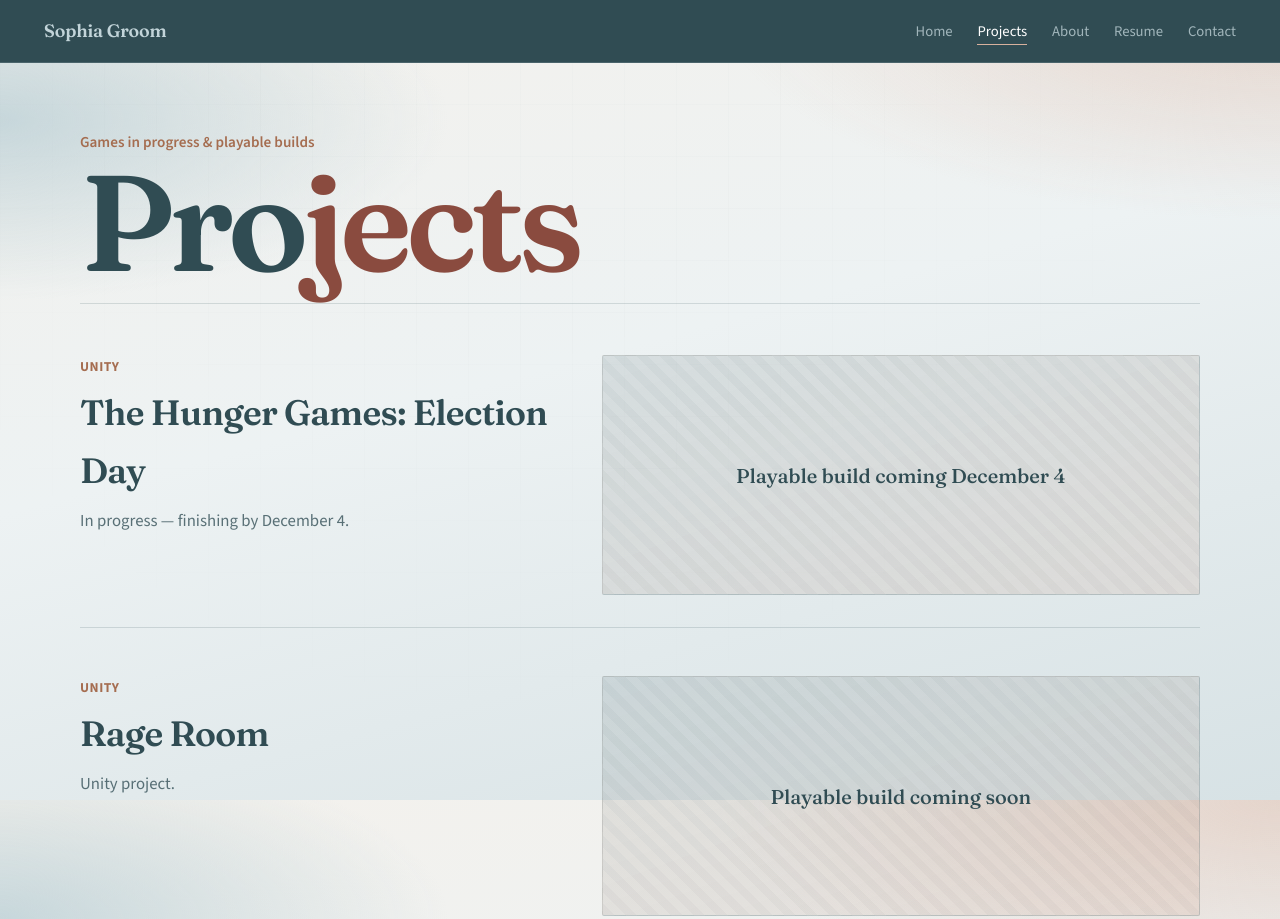
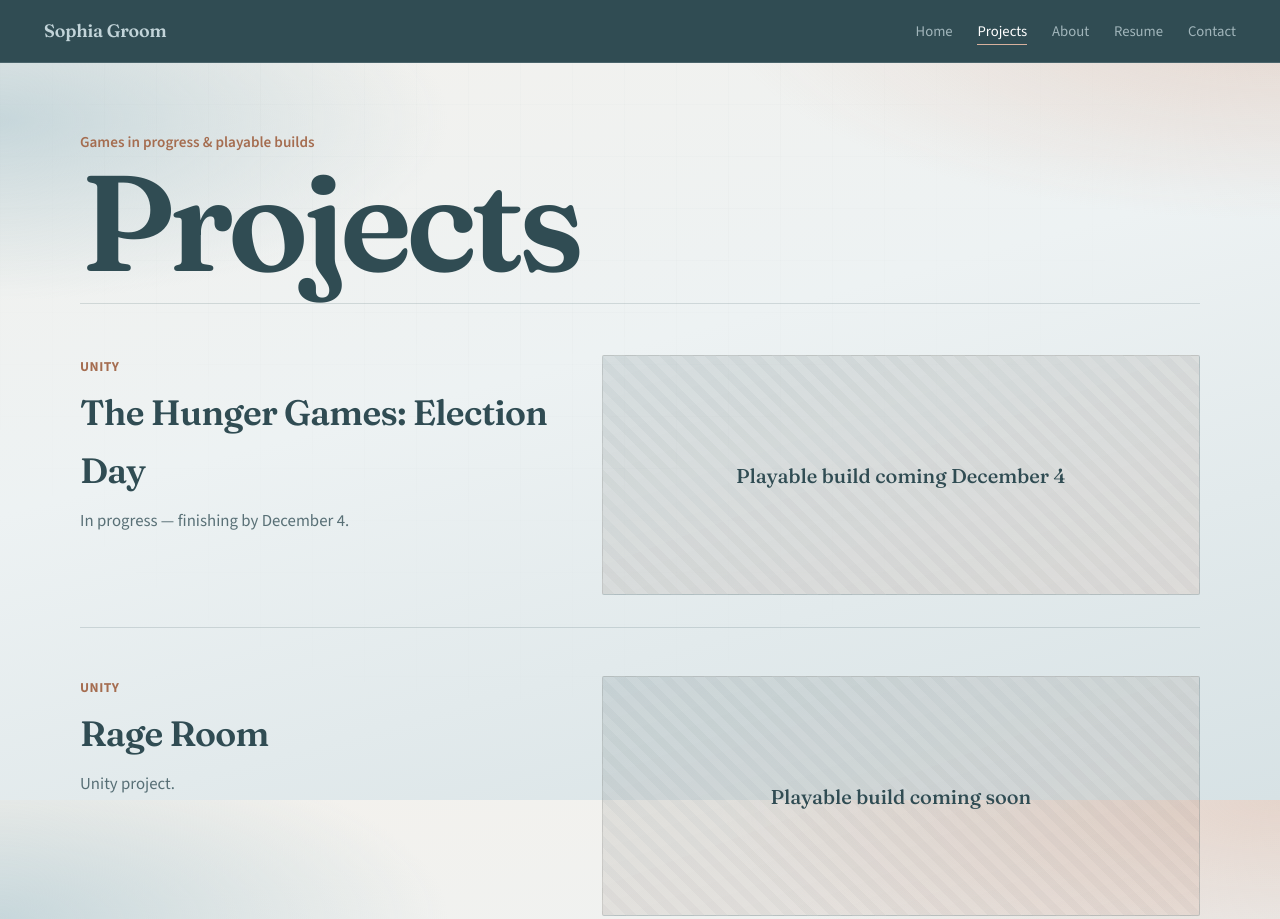
Before and after one commit to SophiaGroom/SophiaGroom.github.io, a plain HTML site: page projects.html in a window 1280 px wide. Shown: the top 919 px of the page. Drawn offline with nearby package versions, Linux system fonts and the light colour scheme.

Commit message:
Use a solid color for the Projects title
Co-authored-by: SophiaGroom <SophiaGroom@users.noreply.github.com>

```diff
--- a/projects.html
+++ b/projects.html
@@ -8,7 +8,7 @@
     <link rel="preconnect" href="https://fonts.googleapis.com">
     <link rel="preconnect" href="https://fonts.gstatic.com" crossorigin>
     <link href="https://fonts.googleapis.com/css2?family=Fraunces:opsz,wght@9..144,500;9..144,600;9..144,700&family=Source+Sans+3:wght@400;500;600;700&display=swap" rel="stylesheet">
-    <link rel="stylesheet" href="styles.css?v=20261119e">
+    <link rel="stylesheet" href="styles.css?v=20261119f">
 </head>
 <body>
     <header class="site-header">
@@ -28,9 +28,7 @@
     <main class="page projects-page">
         <header class="projects-hero reveal">
             <p class="projects-kicker">Games in progress &amp; playable builds</p>
-            <h1 class="projects-title">
-                <span>Pro</span><span>jects</span>
-            </h1>
+            <h1 class="projects-title">Projects</h1>
         </header>
 
         <section class="game-stack" aria-label="Games">
--- a/styles.css
+++ b/styles.css
@@ -431,10 +431,6 @@ main {
   color: var(--slate);
 }
 
-.projects-title span:last-child {
-  color: var(--brick);
-}
-
 .game-stack {
   display: grid;
   gap: clamp(2rem, 5vw, 3rem);
```
